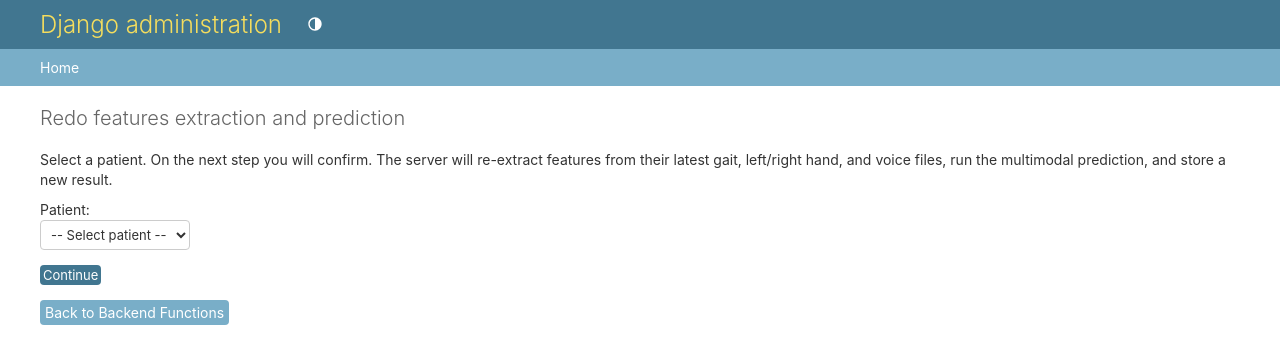
After one commit to LeoLim3092/pd-api-Mirlab-server, a Django app: template templates/admin/redo_features_and_prediction.html in a window 1280 px wide. The commit adds this page. Shown: the top 364 px of the page. Run offline with Django 4.2, Linux system fonts and the light colour scheme; the template is opened without the code that fills it: values that come from a table or form of the project are taken from there, others are empty.

Commit message:
Add admin flow to redo patient predictions
This lets admins rerun full feature extraction and multimodal prediction for a selected patient from the backend tools page.

Co-authored-by: Cursor <cursoragent@cursor.com>

```diff
--- a/api/admin.py
+++ b/api/admin.py
@@ -128,6 +128,11 @@ class CustomAdminSite(admin.AdminSite):
             path('backend-functions/', self.admin_view(self.backend_functions_view), name="backend-functions"),
             path('backend-functions/rerun-predictions/', self.admin_view(self.rerun_predictions), name="rerun-predictions"),
             path('backend-functions/rerun-latest-predictions/', self.admin_view(self.rerun_latest_predictions_view), name="rerun-latest-predictions"),
+            path(
+                'backend-functions/redo-features-and-prediction/',
+                self.admin_view(self.redo_features_and_prediction_view),
+                name='redo-features-and-prediction',
+            ),
             path('backend-functions/download-data/', self.admin_view(self.download_data_view), name="download-data"),
             path('backend-functions/download-results-questionnaires/', self.admin_view(self.download_results_questionnaires_view), name="download-results-questionnaires"),
             path('backend-functions/view-logs/', self.admin_view(self.view_logs_view), name="view-logs"),
@@ -268,6 +273,67 @@ class CustomAdminSite(admin.AdminSite):
             request,
             "admin/rerun_latest_predictions.html",
             title="Rerun Latest Model Prediction",
+            form=form,
+        )
+
+    def redo_features_and_prediction_view(self, request):
+        api_url = "http://140.112.91.59:10409/api/redo_patient_features_and_prediction"
+
+        if request.method == "POST" and request.POST.get("confirm") == "1":
+            form = SelectPatientForm(request.POST)
+            if form.is_valid():
+                patient = form.cleaned_data["patient"]
+                try:
+                    response = self._post_with_admin_token(
+                        request,
+                        api_url,
+                        data={"pid": patient.patientId},
+                    )
+                    if response.status_code == 200:
+                        messages.success(
+                            request,
+                            f"✅ Feature extraction and prediction completed for patient {patient.patientId}.",
+                        )
+                    else:
+                        detail = ""
+                        try:
+                            detail = response.json().get("error", "")
+                        except Exception:
+                            detail = response.text[:500]
+                        messages.error(
+                            request,
+                            f"❌ Request failed ({response.status_code}). {detail}",
+                        )
+                except Exception as e:
+                    messages.error(request, f"❌ Error: {e}")
+                return HttpResponseRedirect(reverse('admin:backend-functions'))
+        elif request.method == "POST":
+            form = SelectPatientForm(request.POST)
+            if form.is_valid():
+                patient = form.cleaned_data["patient"]
+                return self._render_confirmation_page(
+                    request,
+                    title="Confirm full re-extraction and prediction",
+                    message=(
+                        f"This will re-extract gait, hand, and voice features from "
+                        f"{patient.name}'s latest recordings (ID: {patient.patientId}), "
+                        "run the full multimodal models, and save a new result record. "
+                        "This can take several minutes."
+                    ),
+                    confirm_label="Confirm re-extraction and prediction",
+                    back_url=reverse('admin:redo-features-and-prediction'),
+                    confirm_payload={
+                        "confirm": "1",
+                        "patient": str(patient.patientId),
+                    },
+                )
+        else:
+            form = SelectPatientForm()
+
+        return self.render_admin_page(
+            request,
+            "admin/redo_features_and_prediction.html",
+            title="Redo features extraction and prediction",
             form=form,
         )
 
--- a/api/urls.py
+++ b/api/urls.py
@@ -23,6 +23,11 @@ urlpatterns += [
     path('create_new_patient', views.CreateNewPatient.as_view()),
     path('google_login', views.GoogleLogin.as_view()),
     path('predict_model', views.PredictModel.as_view()),
+    path(
+        'redo_patient_features_and_prediction',
+        views.RedoPatientFeaturesAndPrediction.as_view(),
+        name='redo-patient-features-and-prediction',
+    ),
     path('predict_without_model_extraction', views.PredictWithoutModelExtraction.as_view(), name='predict-without-model'),
     path('get_results', views.GetResults.as_view()),
     path('upload_medicine_record', views.UploadMedicineRecord.as_view()),
--- a/templates/admin/backend_functions.html
+++ b/templates/admin/backend_functions.html
@@ -6,6 +6,7 @@
 <ul style="font-size: 18px;">
     <li><a href="{% url 'admin:rerun-predictions' %}">Rerun All Predictions</a></li>
     <li><a href="{% url 'admin:rerun-latest-predictions' %}">Rerun Latest Model Predictions Only</a></li>
+    <li><a href="{% url 'admin:redo-features-and-prediction' %}">Redo Features Extraction and Prediction (one patient)</a></li>
     <li><a href="{% url 'admin:download-data' %}">Download Data</a></li>
     <li><a href="{% url 'admin:download-results-questionnaires' %}">Download Results and Questionnaire CSV</a></li>
     <li><a href="{% url 'admin:view-logs' %}">View Logs</a></li>
--- /dev/null
+++ b/templates/admin/redo_features_and_prediction.html
@@ -0,0 +1,23 @@
+{% extends "admin/base_site.html" %}
+{% block content %}
+<h1>Redo features extraction and prediction</h1>
+
+<p>Select a patient. On the next step you will confirm. The server will re-extract features from their latest gait, left/right hand, and voice files, run the multimodal prediction, and store a new result.</p>
+
+<form method="post" novalidate>
+    {% csrf_token %}
+    <p>
+        {{ form.patient.label_tag }}<br>
+        {{ form.patient }}
+    </p>
+    {% if form.non_field_errors %}
+    <div style="color: red; margin-bottom: 1rem;">
+        {{ form.non_field_errors }}
+    </div>
+    {% endif %}
+    <button type="submit" class="button default">Continue</button>
+</form>
+
+<br>
+<a class="button" href="{% url 'admin:backend-functions' %}">Back to Backend Functions</a>
+{% endblock %}
```
Also changed, not shown: api/views.py (+26 -0 lines).
